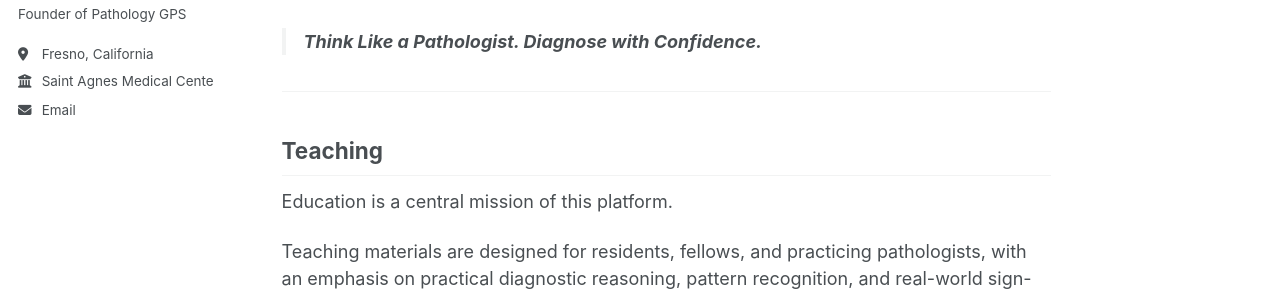
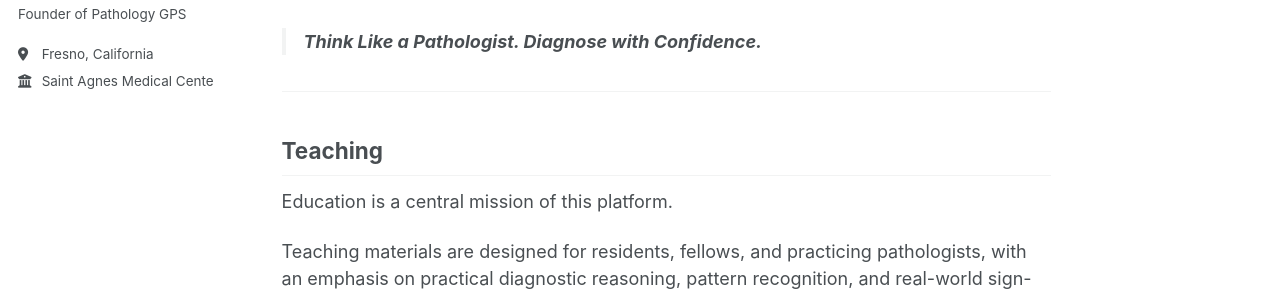
Before and after one commit to kuixingzhang/drzhangpathology-site, a Jekyll site: the page built from _pages/about.md, in a window 1280 px wide. Shown: the part 376-670 px from the top of the page. Built offline with Jekyll 4.4.1, drawn with Linux system fonts in a browser that asks for light colours; a style sheet for code colours, icons or effects is not loaded.

Commit message:
Remove email address from _config.yml
Removed email address from the configuration file.

```diff
--- a/_config.yml
+++ b/_config.yml
@@ -28,7 +28,6 @@ author:
   bio              : "Medical Director • Pathologist, Anatomic and Clinical • Founder of Pathology GPS"
   location         : "Fresno, California"
   employer         : "Saint Agnes Medical Center"
-  email            : "kuixing.zhang@samc.com"
 
   googlescholar    :
   orcid            :
```
